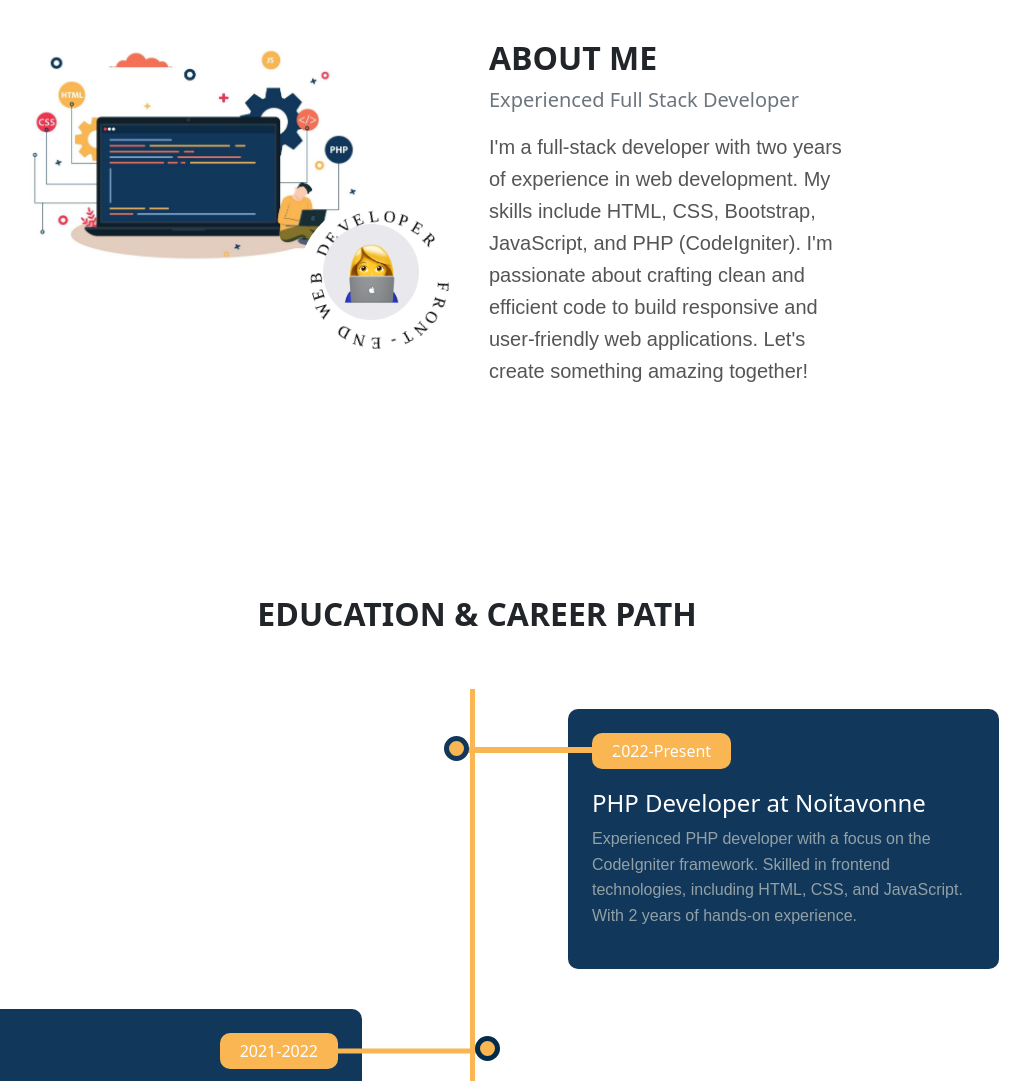
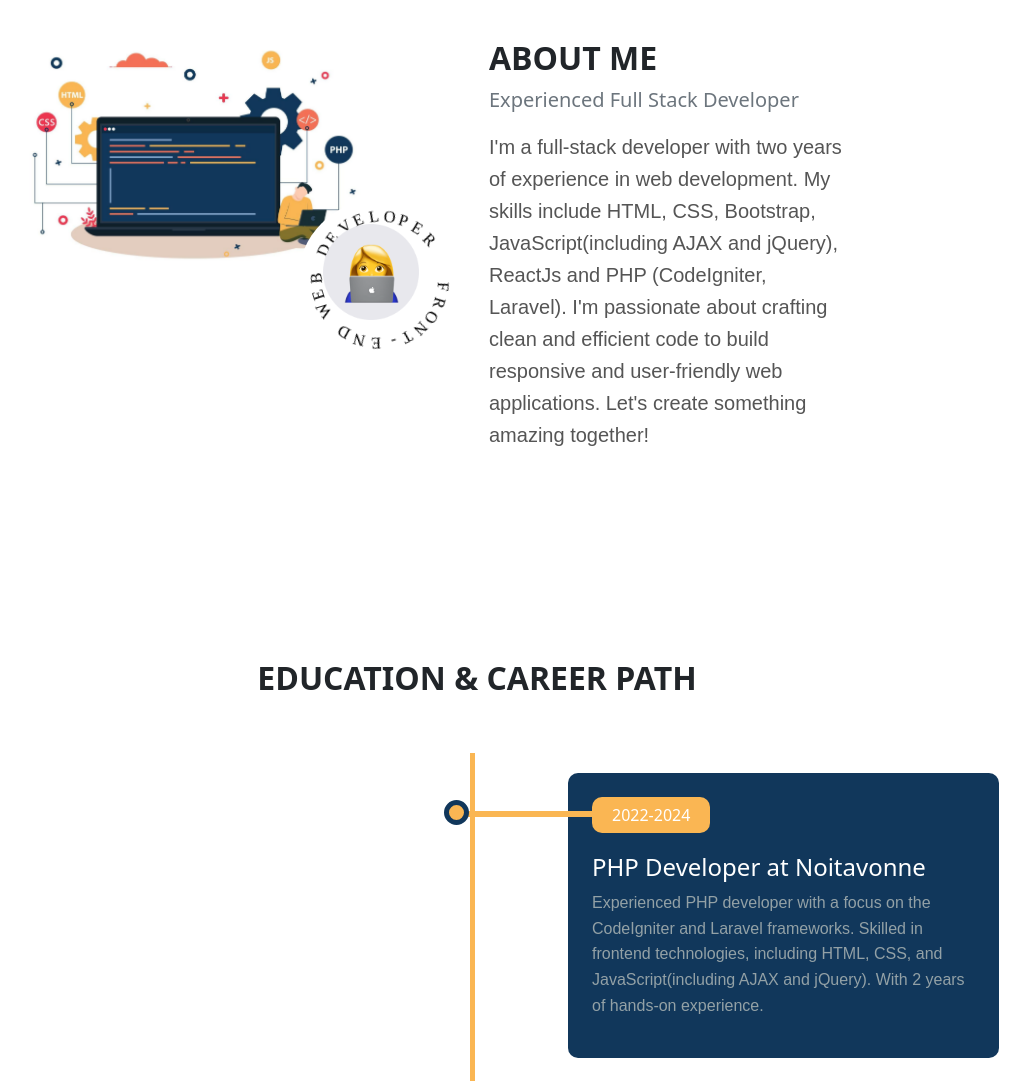
Before and after one commit to divyaum11/divya-portfolio, a plain HTML site: page index.html in a window 1280 px wide. Shown: the part 1160-2241 px from the top of the page, without its empty margins (163-1193 px from the left). Drawn offline with nearby package versions, Linux system fonts and the light colour scheme.

Commit message:
minor change

```diff
--- a/index.html
+++ b/index.html
@@ -215,8 +215,8 @@
               <p class="fs-5 text-muted">Experienced Full Stack Developer</p>
               <p class="info">
                 I'm a full-stack developer with two years of experience in web
-                development. My skills include HTML, CSS, Bootstrap, JavaScript,
-                and PHP (CodeIgniter). I'm passionate about crafting clean and
+                development. My skills include HTML, CSS, Bootstrap, JavaScript(including AJAX and jQuery), ReactJs
+                and PHP (CodeIgniter, Laravel). I'm passionate about crafting clean and
                 efficient code to build responsive and user-friendly web
                 applications. Let's create something amazing together!
               </p>
@@ -236,12 +236,12 @@
                 <div class="col-md-1"></div>
                 <div class="col-md-5">
                   <div class="edu-item">
-                    <div class="session"><span>2022-Present</span></div>
+                    <div class="session"><span>2022-2024</span></div>
                     <h5>PHP Developer at Noitavonne</h5>
                     <p>
-                      Experienced PHP developer with a focus on the CodeIgniter
-                      framework. Skilled in frontend technologies, including
-                      HTML, CSS, and JavaScript. With 2 years of hands-on
+                      Experienced PHP developer with a focus on the CodeIgniter and Laravel
+                      frameworks. Skilled in frontend technologies, including
+                      HTML, CSS, and JavaScript(including AJAX and jQuery). With 2 years of hands-on
                       experience.
                     </p>
                   </div>
```
